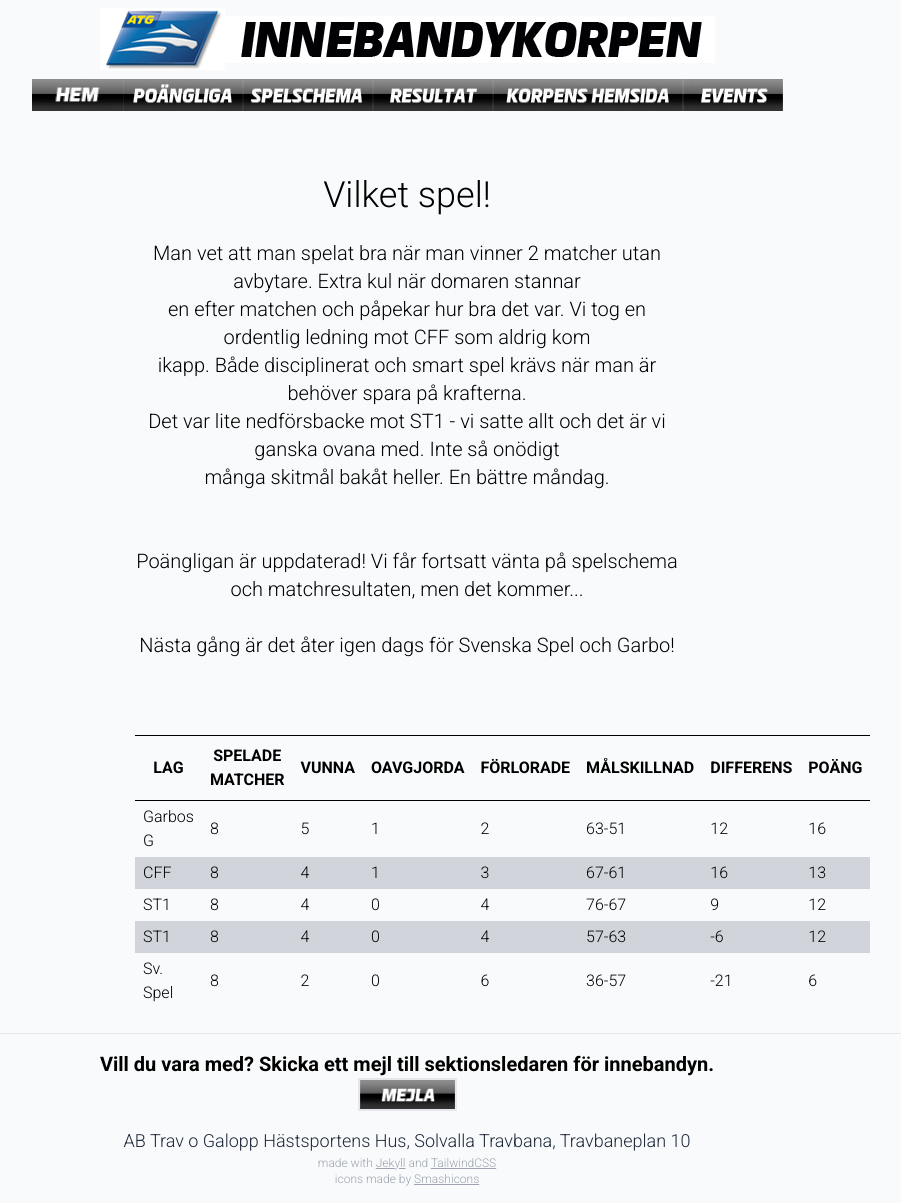
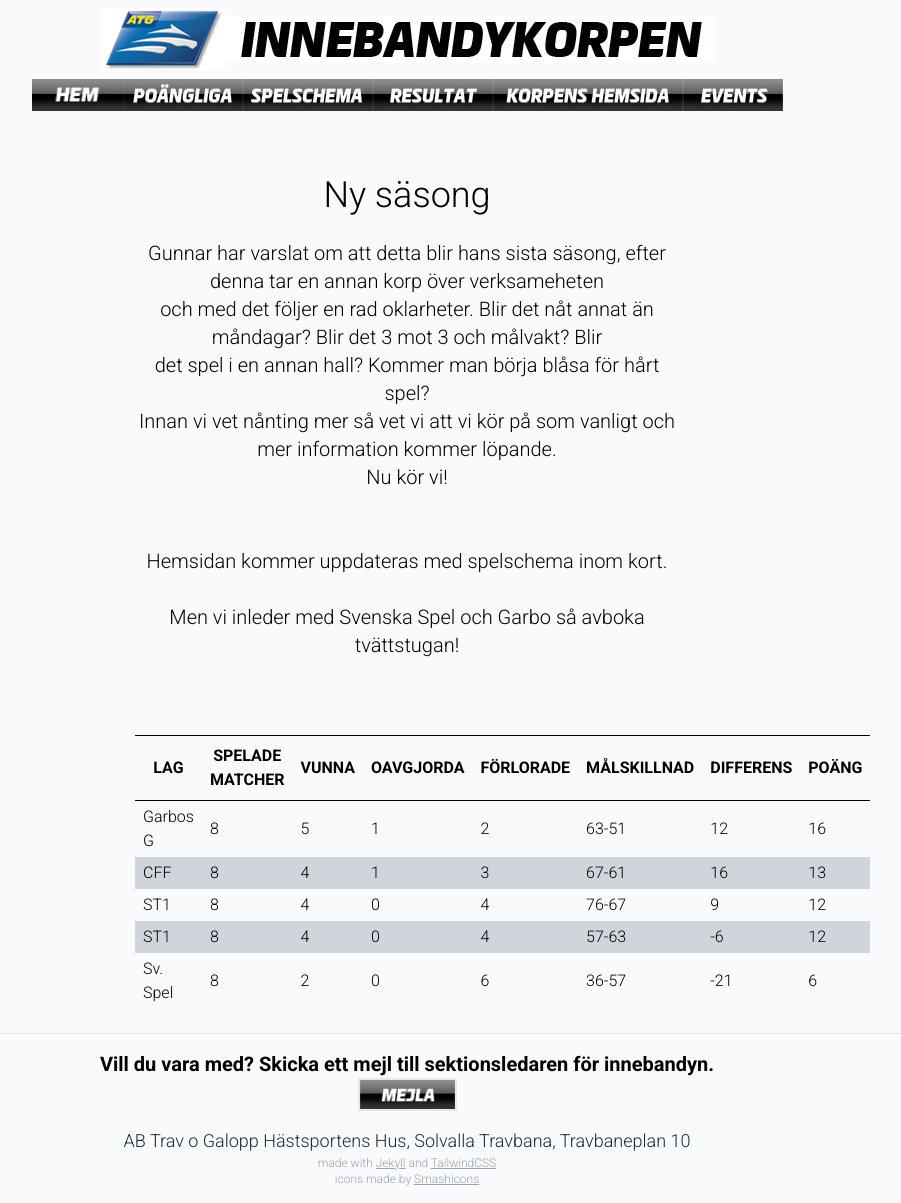
Before and after one commit to andreashogvall/andreashogvall.github.io, a Jekyll site: the page built from index.html, in a window 1280 px wide. Shown: the whole page, without its empty margins (233-1134 px from the left). Built offline with Jekyll 4.4.1, drawn with Linux system fonts in a browser that asks for light colours; nearby versions of some CDN libraries.

Commit message:
Add files via upload

```diff
--- a/index.html
+++ b/index.html
@@ -4,21 +4,21 @@
 description: "Innebandykorpen"
 ---
 <div class="mx-auto w-1/2">
-	<p class="text-center text-4xl">Vilket spel!</p>
+	<p class="text-center text-4xl">Ny säsong</p>
 	<br>
 
 	<p class="text-center text-xl">
 		<p class="text-center text-xl">
-			Man vet att man spelat bra när man vinner 2 matcher utan avbytare. Extra kul när domaren stannar <br>
-			en efter matchen och påpekar hur bra det var. Vi tog en ordentlig ledning mot CFF som aldrig kom <br>
-			ikapp. Både disciplinerat och smart spel krävs när man är behöver spara på krafterna. <br>
-			Det var lite nedförsbacke mot ST1 - vi satte allt och det är vi ganska ovana med. Inte så onödigt <br>
-			många skitmål bakåt heller. En bättre måndag.<br>
+			Gunnar har varslat om att detta blir hans sista säsong, efter denna tar en annan korp över verksameheten <br>
+			och med det följer en rad oklarheter. Blir det nåt annat än måndagar? Blir det 3 mot 3 och målvakt? Blir <br>
+			det spel i en annan hall? Kommer man börja blåsa för hårt spel?<br>
+			Innan vi vet nånting mer så vet vi att vi kör på som vanligt och mer information kommer löpande. <br>
+			Nu kör vi!<br>
 			<br><br>
-			Poängligan är uppdaterad! Vi får fortsatt vänta på spelschema och matchresultaten, men det kommer...<br>
+			Hemsidan kommer uppdateras med spelschema inom kort.<br>
 			<br>
 
-			Nästa gång är det åter igen dags för Svenska Spel och Garbo!
+			Men vi inleder med Svenska Spel och Garbo så avboka tvättstugan!
 			<br>
 			<br>
 	</p>
```
